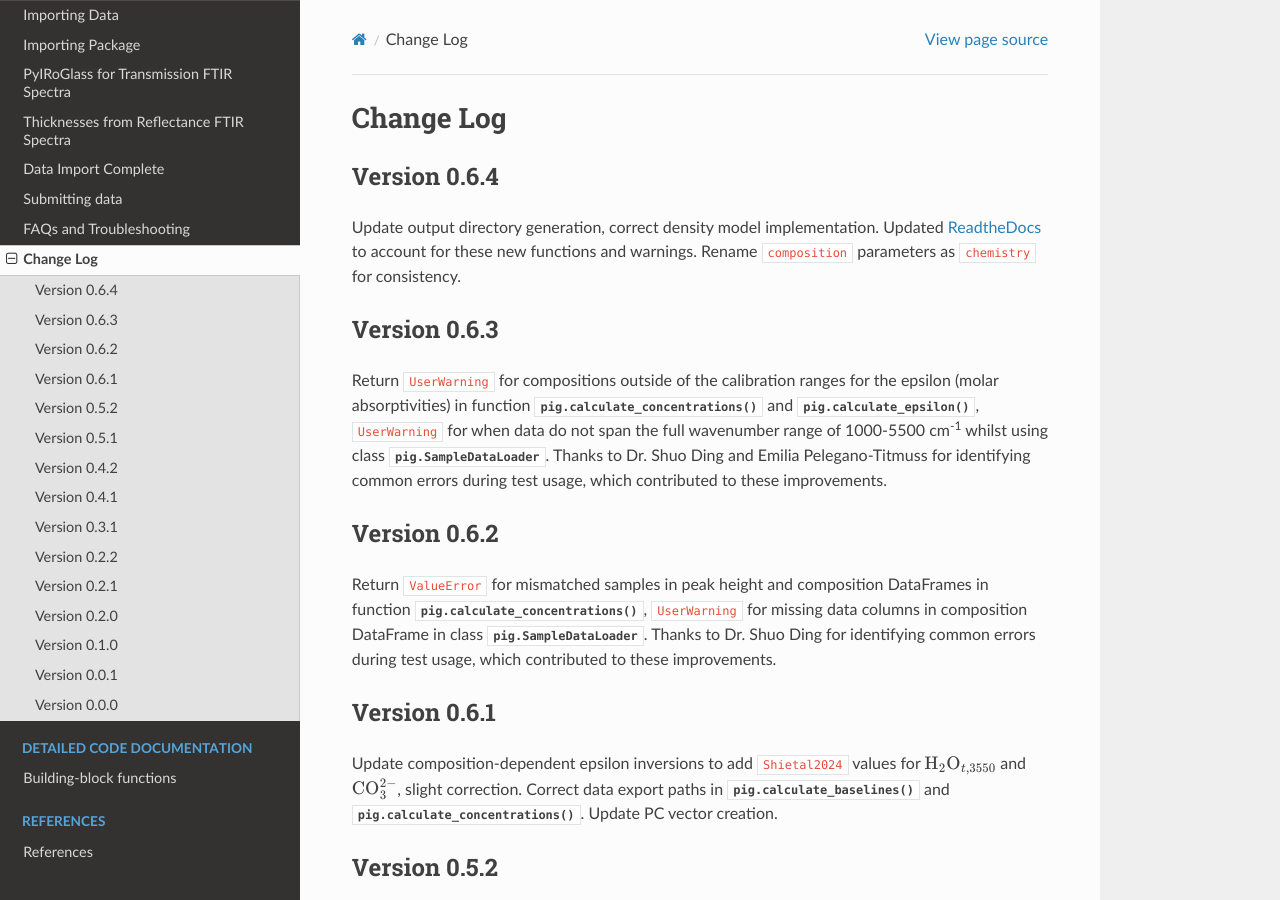
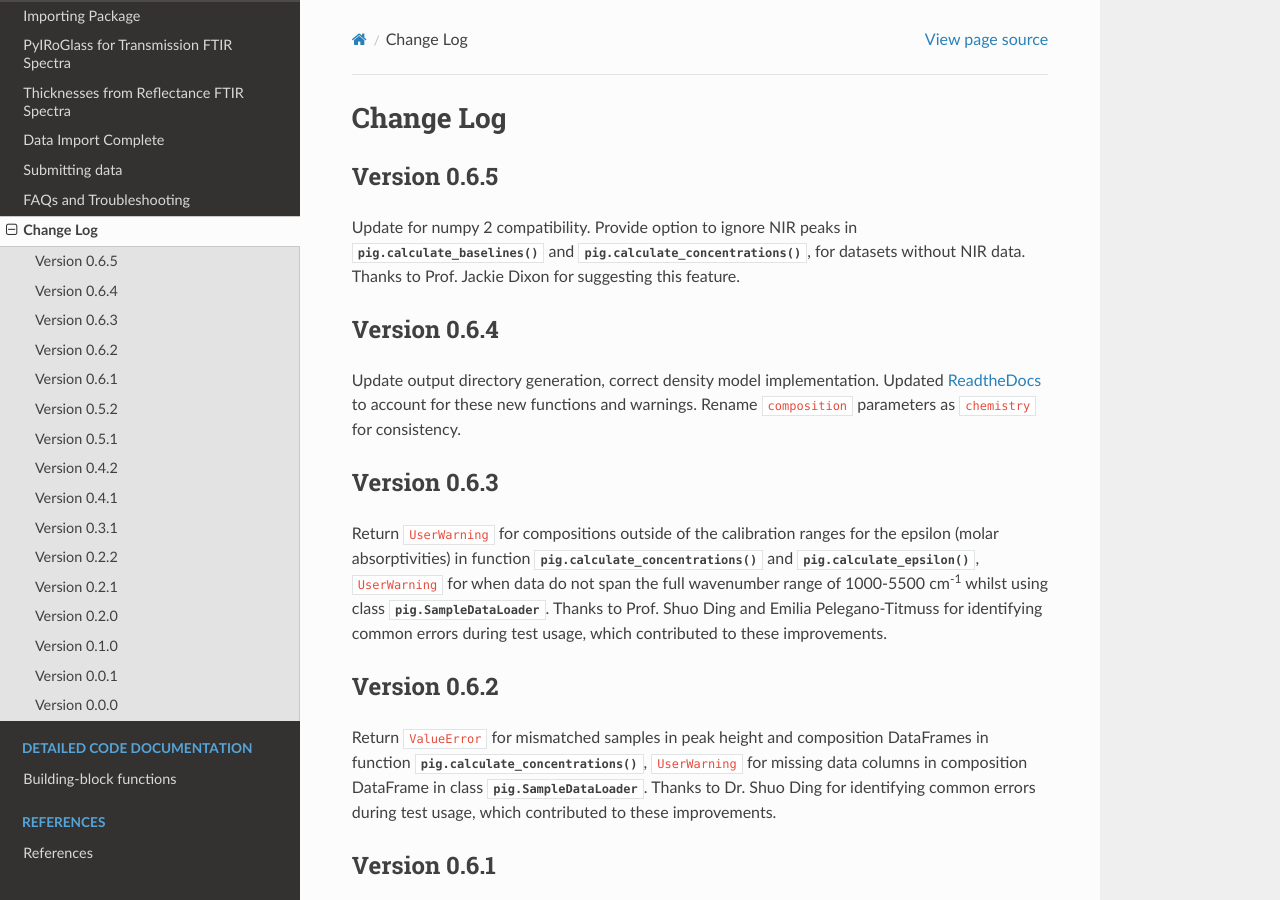
Before and after one commit to sarahshi/PyIRoGlass, a Sphinx documentation site: the page built from docs/Changelog.rst, in a window 1280 px wide and 900 px high. Built offline with Sphinx 7.4.7 and the Read the Docs theme 3.1.0, drawn with Linux system fonts in a browser that asks for light colours; pages that are not in the unit, such as notebooks, are missing from menus; cross-references to code outside the pages are shown as plain code.

Commit message:
Update Changelog.rst

```diff
--- a/docs/Changelog.rst
+++ b/docs/Changelog.rst
@@ -1,6 +1,12 @@
 ==========
 Change Log
 ==========
+
+
+Version 0.6.5
+=============
+Update for numpy 2 compatibility. Provide option to ignore NIR peaks in :func:`pig.calculate_baselines` and :func:`pig.calculate_concentrations`, for datasets without NIR data. Thanks to Prof. Jackie Dixon for suggesting this feature.
+
 
 
 Version 0.6.4
@@ -10,7 +16,7 @@ Update output directory generation, correct density model implementation. Update
 
 Version 0.6.3
 =============
-Return ``UserWarning`` for compositions outside of the calibration ranges for the epsilon (molar absorptivities) in function :func:`pig.calculate_concentrations` and :func:`pig.calculate_epsilon`, ``UserWarning`` for when data do not span the full wavenumber range of 1000-5500 cm\ :sup:`-1` whilst using class :class:`pig.SampleDataLoader`. Thanks to Dr. Shuo Ding and Emilia Pelegano-Titmuss for identifying common errors during test usage, which contributed to these improvements.
+Return ``UserWarning`` for compositions outside of the calibration ranges for the epsilon (molar absorptivities) in function :func:`pig.calculate_concentrations` and :func:`pig.calculate_epsilon`, ``UserWarning`` for when data do not span the full wavenumber range of 1000-5500 cm\ :sup:`-1` whilst using class :class:`pig.SampleDataLoader`. Thanks to Prof. Shuo Ding and Emilia Pelegano-Titmuss for identifying common errors during test usage, which contributed to these improvements.
 
 
 Version 0.6.2
```
